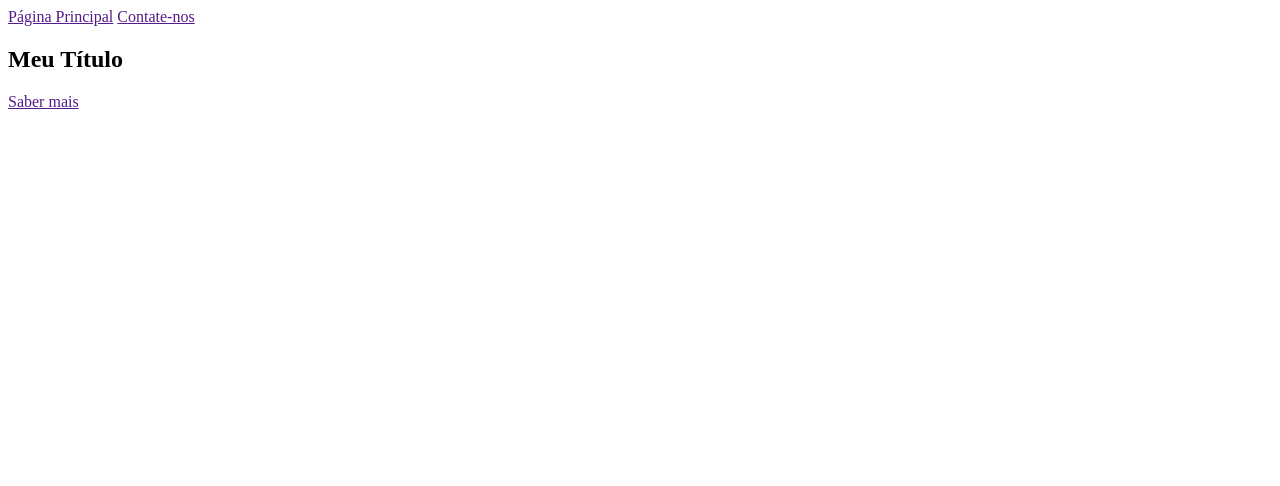
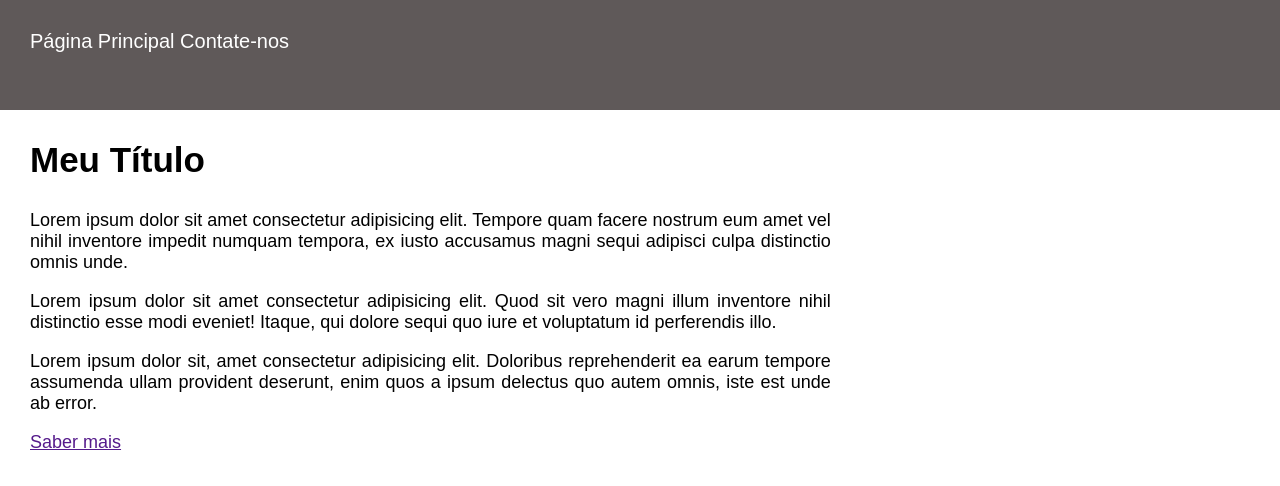
Before and after one commit to Jefbar1974/project, a plain HTML site: page ex1-aula6/index.html in a window 1280 px wide. Drawn offline with Linux system fonts and the light colour scheme.

Commit message:
alteração página

```diff
--- a/ex1-aula6/index.html
+++ b/ex1-aula6/index.html
@@ -6,15 +6,18 @@
     <meta http-equiv="X-UA-Compatible" content="IE=edge">
     <meta name="viewport" content="width=device-width, initial-scale=1.0">
     <title>Site simples</title>
+
+    <link rel="stylesheet" href="style.css">
 </head>
 
 <body>
 
-    <header>
+    <header class="menu-principal">
         <nav>
 
-            <a href="">Página Principal</a>
+            <a class="pag-principal" href="">Página Principal</a>
             <a href="">Contate-nos</a>
+
 
         </nav>
 
@@ -22,11 +25,21 @@
 
     <main>
 
-        <article>
-            <h1>Meu Título</h1>
-            <p></p>
-            <p></p>
-            <p></p>
+        <div>
+
+        <h1 class="titulo" >Meu Título</h1>
+
+    </div>
+        <article class="texto" >
+
+            <p>Lorem ipsum dolor sit amet consectetur adipisicing elit. Tempore quam facere nostrum eum amet vel nihil
+                inventore impedit numquam tempora, ex iusto accusamus magni sequi adipisci culpa distinctio omnis unde.
+            </p>
+            <p>Lorem ipsum dolor sit amet consectetur adipisicing elit. Quod sit vero magni illum inventore nihil
+                distinctio esse modi eveniet! Itaque, qui dolore sequi quo iure et voluptatum id perferendis illo. </p>
+            <p>Lorem ipsum dolor sit, amet consectetur adipisicing elit. Doloribus reprehenderit ea earum tempore
+                assumenda ullam provident deserunt, enim quos a ipsum delectus quo autem omnis, iste est unde ab error.
+            </p>
             <a href="">Saber mais</a>
         </article>
 
--- a/ex1-aula6/style.css
+++ b/ex1-aula6/style.css
@@ -0,0 +1,44 @@
+
+/* resets */
+
+body, html {
+
+    margin: 0px;
+    padding: 0px;
+
+}
+* {
+
+    font-family: Arial, Helvetica, sans-serif;
+}
+
+.menu-principal {
+
+    background-color: rgb(95, 89, 89);
+    color: white;
+    font-size: 20px;
+    padding: 30px;
+    height: 50px;
+
+}
+
+header > nav > a {
+
+    color: white;
+    text-decoration: none;
+}
+
+.titulo {
+
+    margin: 30px;
+    font-size: 35px;
+}
+
+.texto {
+
+    margin: 30px;
+    max-width: 80ch;
+    text-align: justify;
+    font-size: 18px;
+
+}
```
